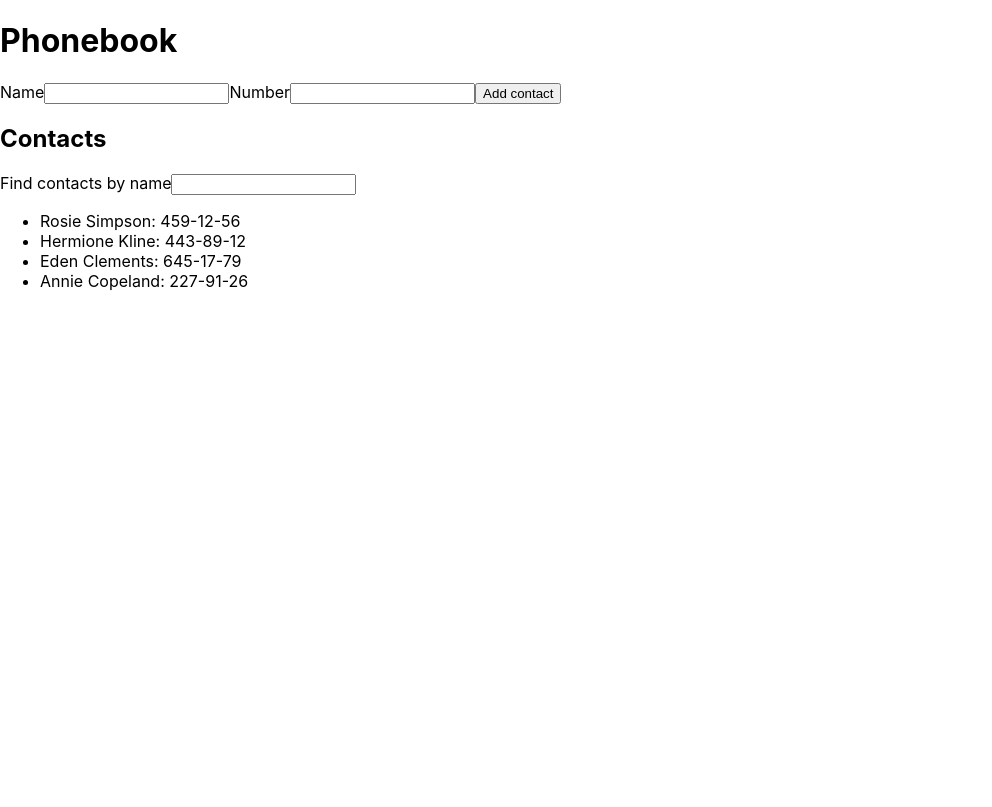
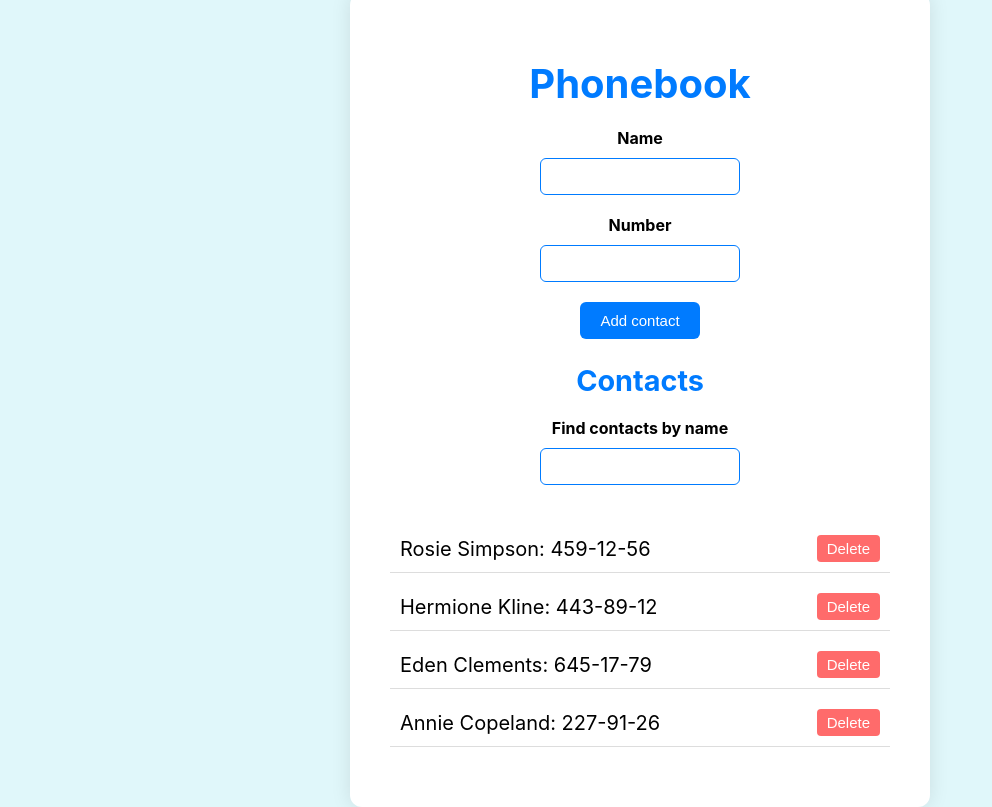
Before and after one commit to lewypopescu/goit-react-hw-02-phonebook, a React (Create React App) app: page / in a window 1280 px wide. Shown: the whole page, without its empty margins (0-992 px from the left). Built offline with nearby package versions, Linux system fonts and the light colour scheme.

Commit message:
final done

```diff
--- a/src/components/App.jsx
+++ b/src/components/App.jsx
@@ -1,5 +1,12 @@
 import React, { Component } from 'react';
 import { nanoid } from 'nanoid';
+
+import ContactForm from './ContactForm';
+import ContactList from './ContactList';
+import Filter from './Filter';
+
+import styles from './App.module.css';
+
 export class App extends Component {
   state = {
     contacts: [
@@ -9,34 +16,32 @@ export class App extends Component {
       { id: 'id-4', name: 'Annie Copeland', number: '227-91-26' },
     ],
     filter: '',
-    name: '',
-    number: '',
   };
 
-  handleChangeName = event => {
-    this.setState({ name: event.target.value });
-  };
+  handleAddContact = contact => {
+    const { contacts } = this.state;
+    const contactExists = contacts.some(
+      existingContact =>
+        existingContact.name.toLowerCase() === contact.name.toLowerCase()
+    );
 
-  handleChangeNumber = event => {
-    this.setState({ number: event.target.value });
+    if (contactExists) {
+      alert(`${contact.name} is already in contacts.`);
+      return;
+    }
+
+    const newContact = {
+      id: nanoid(),
+      ...contact,
+    };
+
+    this.setState(prevState => ({
+      contacts: [...prevState.contacts, newContact],
+    }));
   };
 
   handleChangeFilter = event => {
     this.setState({ filter: event.target.value });
-  };
-
-  handleSubmit = event => {
-    event.preventDefault();
-    const newContact = {
-      id: nanoid(),
-      name: this.state.name,
-      number: this.state.number,
-    };
-    this.setState(prevState => ({
-      contacts: [...prevState.contacts, newContact],
-      name: '',
-      number: '',
-    }));
   };
 
   getFilteredContacts = () => {
@@ -46,55 +51,25 @@ export class App extends Component {
     );
   };
 
+  handleDeleteContact = contactId => {
+    this.setState(prevState => ({
+      contacts: prevState.contacts.filter(contact => contact.id !== contactId),
+    }));
+  };
+
   render() {
     const filteredContacts = this.getFilteredContacts();
 
     return (
-      <div>
-        <h1>Phonebook</h1>
-        <form onSubmit={this.handleSubmit}>
-          <label>
-            Name
-            <input
-              type="text"
-              name="name"
-              pattern="^([a-zA-Z]{2,}\s[a-zA-Z]{1,}'?-?[a-zA-Z]{2,}\s?([a-zA-Z]{1,})?)"
-              title="Name may contain only letters, apostrophe, dash and spaces"
-              required
-              value={this.state.name}
-              onChange={this.handleChangeName}
-            />
-          </label>
-          <label>
-            Number
-            <input
-              type="tel"
-              name="number"
-              pattern="^\+?[0-9\s\-\(\)]*$"
-              title="Phone number must be digits and can contain spaces, dashes, parentheses and can start with +"
-              required
-              value={this.state.number}
-              onChange={this.handleChangeNumber}
-            />
-          </label>
-          <button type="submit">Add contact</button>
-        </form>
-        <h2>Contacts</h2>
-        <label>
-          Find contacts by name
-          <input
-            type="text"
-            value={this.state.filter}
-            onChange={this.handleChangeFilter}
-          />
-        </label>
-        <ul>
-          {filteredContacts.map(contact => (
-            <li key={contact.id}>
-              {contact.name}: {contact.number}
-            </li>
-          ))}
-        </ul>
+      <div className={styles.container}>
+        <h1 className={styles.title}>Phonebook</h1>
+        <ContactForm onAddContact={this.handleAddContact} />
+        <h2 className={styles.subtitle}>Contacts</h2>
+        <Filter value={this.state.filter} onChange={this.handleChangeFilter} />
+        <ContactList
+          contacts={filteredContacts}
+          onDeleteContact={this.handleDeleteContact}
+        />
       </div>
     );
   }
--- /dev/null
+++ b/src/components/App.module.css
@@ -0,0 +1,84 @@
+.container {
+  background: #ffffff;
+  padding: 40px;
+  border-radius: 12px;
+  box-shadow: 0 0 20px rgba(0, 0, 0, 0.1);
+  text-align: center;
+  width: 100%;
+  max-width: 500px;
+  margin: auto;
+}
+
+.title {
+  color: #007bff;
+  font-size: 2.5rem;
+  margin-bottom: 20px;
+}
+
+.subtitle {
+  color: #007bff;
+  font-size: 1.8rem;
+  margin-bottom: 20px;
+}
+
+form {
+  display: flex;
+  flex-direction: column;
+  align-items: center;
+}
+
+label {
+  display: flex;
+  flex-direction: column;
+  align-items: center;
+  margin-bottom: 10px;
+  font-weight: bold;
+}
+
+input[type='text'],
+input[type='tel'] {
+  width: 200px;
+  padding: 10px;
+  margin: 10px 0;
+  border: 1px solid #007bff;
+  border-radius: 6px;
+  box-sizing: border-box;
+  text-align: center;
+}
+
+button {
+  background-color: #007bff;
+  color: white;
+  padding: 10px 20px;
+  border: none;
+  border-radius: 6px;
+  cursor: pointer;
+  font-size: 15px;
+}
+
+button:hover {
+  background-color: #0056b3;
+}
+
+.deleteButton {
+  background-color: #ff6b6b;
+  color: white;
+  padding: 5px 10px;
+  border: none;
+  border-radius: 4px;
+  cursor: pointer;
+}
+
+.deleteButton:hover {
+  background-color: #ff4b4b;
+}
+
+.contactItem {
+  display: flex;
+  justify-content: space-between;
+  align-items: center;
+  width: 100%;
+  margin: 5px 0;
+  padding: 10px 0;
+  border-bottom: 1px solid #e0e0e0;
+}
--- /dev/null
+++ b/src/components/ContactForm/ContactForm.jsx
@@ -0,0 +1,61 @@
+import React, { Component } from 'react';
+import PropTypes from 'prop-types';
+
+// import styles from './ContactForm.module.css';
+
+class ContactForm extends Component {
+  state = {
+    name: '',
+    number: '',
+  };
+
+  handleChange = event => {
+    this.setState({ [event.target.name]: event.target.value });
+  };
+
+  handleSubmit = event => {
+    event.preventDefault();
+    this.props.onAddContact(this.state);
+    this.setState({ name: '', number: '' });
+  };
+
+  render() {
+    return (
+      <form onSubmit={this.handleSubmit}>
+        <label htmlFor="name">
+          Name
+          <input
+            id="name"
+            type="text"
+            name="name"
+            pattern="^[a-zA-Z]{2,}\s[a-zA-Z]{1,}'?-?[a-zA-Z]{2,}\s?([a-zA-Z]{1,})?"
+            title="Name may contain only letters, apostrophe, dash and spaces"
+            required
+            value={this.state.name}
+            onChange={this.handleChange}
+          />
+        </label>
+        <label htmlFor="number">
+          Number
+          <input
+            id="number"
+            type="tel"
+            name="number"
+            pattern="^\+?[0-9\s\-\(\)]+$"
+            title="Phone number must be digits and can contain spaces, dashes, parentheses and can start with +"
+            required
+            value={this.state.number}
+            onChange={this.handleChange}
+          />
+        </label>
+        <button type="submit">Add contact</button>
+      </form>
+    );
+  }
+}
+
+ContactForm.propTypes = {
+  onAddContact: PropTypes.func.isRequired,
+};
+
+export default ContactForm;
--- /dev/null
+++ b/src/components/ContactForm/index.js
@@ -0,0 +1 @@
+export { default } from './ContactForm';
--- /dev/null
+++ b/src/components/ContactList/ContactList.jsx
@@ -0,0 +1,38 @@
+import React, { Component } from 'react';
+import PropTypes from 'prop-types';
+
+import styles from './ContactList.module.css';
+
+class ContactList extends Component {
+  render() {
+    const { contacts, onDeleteContact } = this.props;
+    return (
+      <ul className={styles.contactList}>
+        {contacts.map(contact => (
+          <li key={contact.id} className={styles.contactItem}>
+            {contact.name}: {contact.number}
+            <button
+              onClick={() => onDeleteContact(contact.id)}
+              className={styles.deleteButton}
+            >
+              Delete
+            </button>
+          </li>
+        ))}
+      </ul>
+    );
+  }
+}
+
+ContactList.propTypes = {
+  contacts: PropTypes.arrayOf(
+    PropTypes.shape({
+      id: PropTypes.string.isRequired,
+      name: PropTypes.string.isRequired,
+      number: PropTypes.string.isRequired,
+    })
+  ).isRequired,
+  onDeleteContact: PropTypes.func.isRequired,
+};
+
+export default ContactList;
--- /dev/null
+++ b/src/components/ContactList/ContactList.module.css
@@ -0,0 +1,35 @@
+ul {
+  list-style: none;
+  padding: 0;
+  font-size: 20px;
+}
+
+li {
+  padding: 10px;
+  border-bottom: 1px solid #ddd;
+}
+
+.contactList {
+  list-style: none;
+  padding: 0;
+}
+
+.contactItem {
+  display: flex;
+  justify-content: space-between;
+  align-items: center;
+  margin-bottom: 10px;
+}
+
+.deleteButton {
+  background-color: #ff6b6b;
+  color: white;
+  border: none;
+  border-radius: 4px;
+  padding: 5px 10px;
+  cursor: pointer;
+}
+
+.deleteButton:hover {
+  background-color: #ff4c4c;
+}
--- /dev/null
+++ b/src/components/ContactList/index.js
@@ -0,0 +1 @@
+export { default } from './ContactList';
--- /dev/null
+++ b/src/components/Filter/Filter.jsx
@@ -0,0 +1,29 @@
+import React, { Component } from 'react';
+import PropTypes from 'prop-types';
+
+import styles from './Filter.module.css';
+
+class Filter extends Component {
+  render() {
+    return (
+      <div className={styles.filter}>
+        <label htmlFor="filter">
+          Find contacts by name
+          <input
+            id="filter"
+            type="text"
+            value={this.props.value}
+            onChange={this.props.onChange}
+          />
+        </label>
+      </div>
+    );
+  }
+}
+
+Filter.propTypes = {
+  value: PropTypes.string.isRequired,
+  onChange: PropTypes.func.isRequired,
+};
+
+export default Filter;
--- /dev/null
+++ b/src/components/Filter/Filter.module.css
@@ -0,0 +1,23 @@
+.filter {
+  display: flex;
+  flex-direction: column;
+  align-items: center;
+  margin-bottom: 20px;
+}
+
+label {
+  display: flex;
+  flex-direction: column;
+  align-items: center;
+  font-weight: bold;
+}
+
+input[type='text'] {
+  width: 200px;
+  padding: 10px;
+  margin: 10px 0;
+  border: 1px solid #007bff;
+  border-radius: 6px;
+  box-sizing: border-box;
+  text-align: center;
+}
--- /dev/null
+++ b/src/components/Filter/index.js
@@ -0,0 +1 @@
+export { default } from './Filter';
--- a/src/index.css
+++ b/src/index.css
@@ -7,9 +7,21 @@ body {
     sans-serif;
   -webkit-font-smoothing: antialiased;
   -moz-osx-font-smoothing: grayscale;
+  background-color: #e0f7fa;
+  display: flex;
+  justify-content: center;
+  align-items: center;
+  height: 100vh;
 }
 
 code {
   font-family: source-code-pro, Menlo, Monaco, Consolas, 'Courier New',
     monospace;
 }
+
+#root {
+  display: flex;
+  justify-content: center;
+  align-items: center;
+  width: 100%;
+}
```
Also changed, not shown: src/components/ContactForm/ContactForm.module.css (added).
